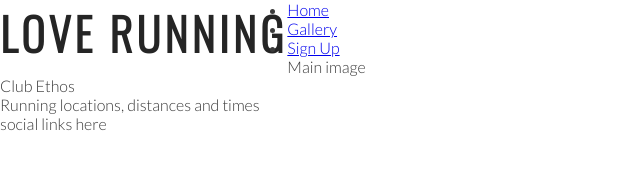
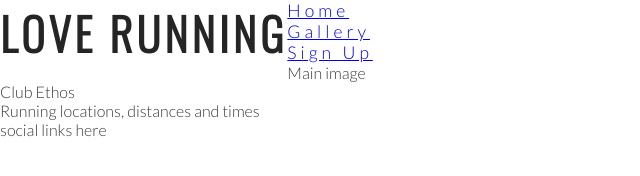
Before and after one commit to JureSeselj/love-running, a plain HTML site: page index.html in a window 1280 px wide. Shown: the whole page, without its empty margins (0-640 px from the left). Drawn offline with nearby package versions, Linux system fonts and the light colour scheme.

Commit message:
Add style for list

```diff
--- a/assets/css/style.css
+++ b/assets/css/style.css
@@ -23,3 +23,14 @@ h1, h2 {
     float: left;
     font-size: 280%;
 }
+
+#menu {
+    font-size:  110%;
+    letter-spacing: 4px;
+}
+
+#menu li {
+    float: right reverse;
+    list-style-type: none;
+    margin-right: 30px;
+}
--- a/index.html
+++ b/index.html
@@ -16,7 +16,7 @@
             <h1 id="logo">Love Running</h1>
         </a>
         <nav>
-            <ul>
+            <ul id="menu">
                 <li>
                     <a href="index.html">Home</a>
                 </li>
```
